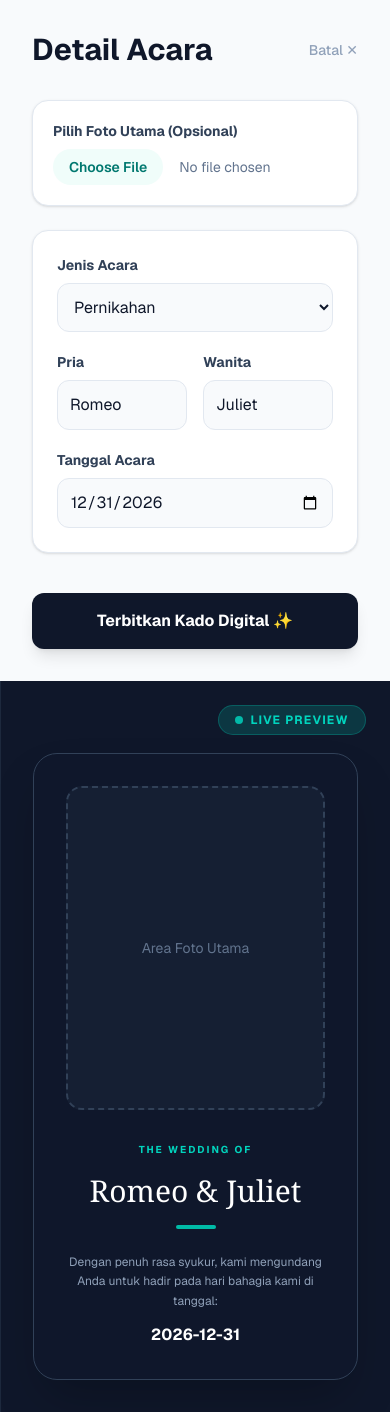
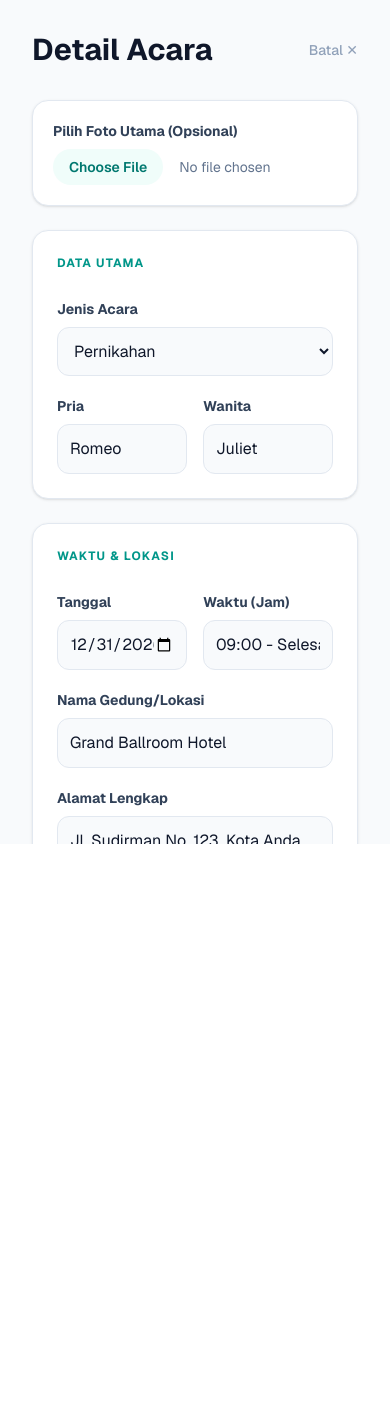
Before and after one commit to sleepy-kid/hari-spesial, a Next.js app: page /buat in a window 390 px wide. After the commit the page ends 844 px from the top, so only its background shows below. Built offline with nearby package versions, Linux system fonts and the light colour scheme.

Commit message:
Update page.js

```diff
--- a/src/app/buat/page.js
+++ b/src/app/buat/page.js
@@ -8,7 +8,7 @@ import { collection, addDoc } from "firebase/firestore";
 export default function BuatUndangan() {
   const router = useRouter();
 
-  // State Form
+  // State Form Utama
   const [jenisAcara, setJenisAcara] = useState("Pernikahan");
   const [mempelaiPria, setMempelaiPria] = useState("Romeo");
   const [mempelaiWanita, setMempelaiWanita] = useState("Juliet");
@@ -16,13 +16,18 @@ export default function BuatUndangan() {
   const [umur, setUmur] = useState("25");
   const [tanggal, setTanggal] = useState("2026-12-31");
 
+  // State Form Tambahan (Baru)
+  const [waktu, setWaktu] = useState("09:00 - Selesai");
+  const [lokasi, setLokasi] = useState("Grand Ballroom Hotel");
+  const [alamat, setAlamat] = useState("Jl. Sudirman No. 123, Kota Anda");
+  const [pesan, setPesan] = useState("Kehadiran dan doa restu Anda adalah kado terindah bagi kami.");
+
   // State Foto
   const [foto, setFoto] = useState(null);
-  const [fotoPreview, setFotoPreview] = useState(""); // Khusus untuk Live Preview
+  const [fotoPreview, setFotoPreview] = useState("");
 
   const [loading, setLoading] = useState(false);
 
-  // Efek untuk membuat preview foto lokal (tanpa upload dulu)
   useEffect(() => {
     if (!foto) {
         setFotoPreview("");
@@ -30,8 +35,7 @@ export default function BuatUndangan() {
     }
     const objectUrl = URL.createObjectURL(foto);
     setFotoPreview(objectUrl);
-
-    return () => URL.revokeObjectURL(objectUrl); // Bersihkan memori
+    return () => URL.revokeObjectURL(objectUrl);
   }, [foto]);
 
   const handleSimpan = async (e) => {
@@ -41,7 +45,6 @@ export default function BuatUndangan() {
     try {
       let fotoUrl = "";
 
-      // JALUR TIKUS: Upload foto ke ImgBB
       if (foto) {
         const formData = new FormData();
         formData.append("image", foto);
@@ -53,7 +56,6 @@ export default function BuatUndangan() {
         });
 
         const dataImg = await res.json();
-
         if (dataImg.success) {
           fotoUrl = dataImg.data.url;
         } else {
@@ -61,10 +63,13 @@ export default function BuatUndangan() {
         }
       }
 
-      // Susun data undangan
       const dataUndangan = {
-        jenisAcara: jenisAcara,
+        jenisAcara,
         tanggalAcara: tanggal,
+        waktuAcara: waktu,
+        namaLokasi: lokasi,
+        alamatLengkap: alamat,
+        pesanPenutup: pesan,
         fotoUtama: fotoUrl,
         dibuatPada: new Date().toISOString()
       };
@@ -77,7 +82,6 @@ export default function BuatUndangan() {
         dataUndangan.umur = umur;
       }
 
-      // Simpan ke Firebase
       const docRef = await addDoc(collection(db, "undangan"), dataUndangan);
       router.push(`/undangan/${docRef.id}`);
 
@@ -94,13 +98,14 @@ export default function BuatUndangan() {
 
       {/* KOLOM KIRI: FORMULIR */}
       <div className="w-full lg:w-1/2 p-8 lg:p-12 overflow-y-auto max-h-screen">
-        <div className="max-w-xl mx-auto">
+        <div className="max-w-xl mx-auto pb-20">
           <div className="flex justify-between items-center mb-8">
             <h1 className="text-3xl font-bold text-[#0f172a]">Detail Acara</h1>
             <Link href="/" className="text-sm text-slate-400 hover:text-teal-500 font-medium transition">Batal ✕</Link>
           </div>
 
           <form onSubmit={handleSimpan} className="flex flex-col gap-6">
+
             {/* INPUT FOTO */}
             <div className="p-5 bg-white shadow-sm border border-slate-200 rounded-2xl">
               <label className="block text-sm font-bold text-slate-700 mb-2">Pilih Foto Utama (Opsional)</label>
@@ -112,7 +117,10 @@ export default function BuatUndangan() {
               />
             </div>
 
+            {/* DATA UTAMA */}
             <div className="p-6 bg-white shadow-sm border border-slate-200 rounded-2xl flex flex-col gap-5">
+              <h2 className="text-xs font-bold tracking-widest text-teal-600 uppercase mb-2">Data Utama</h2>
+
               <div>
                 <label className="block text-sm font-bold text-slate-700 mb-2">Jenis Acara</label>
                 <select value={jenisAcara} onChange={(e) => setJenisAcara(e.target.value)} className="w-full border border-slate-200 p-3 rounded-xl focus:ring-2 focus:ring-teal-500 outline-none bg-slate-50 transition">
@@ -144,11 +152,38 @@ export default function BuatUndangan() {
                   </div>
                 </div>
               )}
+            </div>
 
-              <div>
-                <label className="block text-sm font-bold text-slate-700 mb-2">Tanggal Acara</label>
-                <input type="date" value={tanggal} onChange={(e) => setTanggal(e.target.value)} className="w-full border border-slate-200 p-3 rounded-xl focus:ring-2 focus:ring-teal-500 bg-slate-50 transition" required />
-              </div>
+            {/* WAKTU & LOKASI */}
+            <div className="p-6 bg-white shadow-sm border border-slate-200 rounded-2xl flex flex-col gap-5">
+               <h2 className="text-xs font-bold tracking-widest text-teal-600 uppercase mb-2">Waktu & Lokasi</h2>
+
+               <div className="grid grid-cols-2 gap-4">
+                 <div>
+                   <label className="block text-sm font-bold text-slate-700 mb-2">Tanggal</label>
+                   <input type="date" value={tanggal} onChange={(e) => setTanggal(e.target.value)} className="w-full border border-slate-200 p-3 rounded-xl focus:ring-2 focus:ring-teal-500 bg-slate-50 transition" required />
+                 </div>
+                 <div>
+                   <label className="block text-sm font-bold text-slate-700 mb-2">Waktu (Jam)</label>
+                   <input type="text" value={waktu} onChange={(e) => setWaktu(e.target.value)} placeholder="09:00 - Selesai" className="w-full border border-slate-200 p-3 rounded-xl focus:ring-2 focus:ring-teal-500 bg-slate-50 transition" required />
+                 </div>
+               </div>
+
+               <div>
+                  <label className="block text-sm font-bold text-slate-700 mb-2">Nama Gedung/Lokasi</label>
+                  <input type="text" value={lokasi} onChange={(e) => setLokasi(e.target.value)} placeholder="Grand Ballroom Hotel" className="w-full border border-slate-200 p-3 rounded-xl focus:ring-2 focus:ring-teal-500 bg-slate-50 transition" required />
+               </div>
+
+               <div>
+                  <label className="block text-sm font-bold text-slate-700 mb-2">Alamat Lengkap</label>
+                  <textarea value={alamat} onChange={(e) => setAlamat(e.target.value)} placeholder="Jl. Sudirman No. 123..." className="w-full border border-slate-200 p-3 rounded-xl focus:ring-2 focus:ring-teal-500 bg-slate-50 transition min-h-[80px]" required></textarea>
+               </div>
+            </div>
+
+            {/* PESAN PENUTUP */}
+            <div className="p-6 bg-white shadow-sm border border-slate-200 rounded-2xl">
+               <label className="block text-sm font-bold text-slate-700 mb-2">Pesan Penutup</label>
+               <textarea value={pesan} onChange={(e) => setPesan(e.target.value)} placeholder="Tulis pesan untuk tamu..." className="w-full border border-slate-200 p-3 rounded-xl focus:ring-2 focus:ring-teal-500 bg-slate-50 transition min-h-[100px]" required></textarea>
             </div>
 
             <button type="submit" disabled={loading} className={`mt-4 text-white font-bold py-4 rounded-xl transition-all shadow-lg ${loading ? 'bg-slate-400 cursor-not-allowed' : 'bg-[#0f172a] hover:bg-slate-800 hover:-translate-y-1'}`}>
@@ -158,50 +193,35 @@ export default function BuatUndangan() {
         </div>
       </div>
 
-      {/* KOLOM KANAN: LIVE PREVIEW (MODE DEMO) */}
-      <div className="w-full lg:w-1/2 bg-[#0f172a] p-8 lg:p-12 flex flex-col items-center justify-center relative border-l border-slate-800">
+      {/* KOLOM KANAN: LIVE PREVIEW (TAMPILAN SINGKAT) */}
+      <div className="hidden lg:flex w-full lg:w-1/2 bg-[#0f172a] p-12 flex-col items-center justify-center relative border-l border-slate-800">
          <div className="absolute top-6 right-6 bg-teal-500/20 text-teal-400 border border-teal-500/30 px-4 py-1.5 rounded-full text-xs font-bold tracking-widest uppercase flex items-center gap-2">
             <span className="w-2 h-2 bg-teal-400 rounded-full animate-pulse"></span>
-            Live Preview
+            Live Preview (Sampul)
          </div>
 
-         {/* Simulasi Kotak Kado */}
-         <div className="max-w-sm w-full bg-slate-900 border border-slate-700 p-8 rounded-3xl shadow-2xl relative overflow-hidden text-center mt-10">
-
-            {/* Area Foto Preview */}
-            {fotoPreview && (
+         <div className="max-w-sm w-full bg-slate-900 border border-slate-700 p-8 rounded-3xl shadow-2xl relative overflow-hidden text-center">
+            {fotoPreview ? (
                <div className="w-full aspect-[4/5] overflow-hidden rounded-2xl mb-8 border-4 border-slate-800 shadow-inner bg-slate-800">
-                 <img src={fotoPreview} alt="Preview Foto" className="w-full h-full object-cover" />
+                 <img src={fotoPreview} alt="Preview" className="w-full h-full object-cover" />
                </div>
-            )}
-            {!fotoPreview && (
-               <div className="w-full aspect-[4/5] rounded-2xl mb-8 border-2 border-dashed border-slate-700 bg-slate-800/50 flex items-center justify-center text-slate-500 text-sm">
-                  Area Foto Utama
-               </div>
+            ) : (
+               <div className="w-full aspect-[4/5] rounded-2xl mb-8 border-2 border-dashed border-slate-700 bg-slate-800/50 flex items-center justify-center text-slate-500 text-sm">Area Foto Utama</div>
             )}
 
-            {/* Area Teks Preview */}
             {jenisAcara === "Ulang Tahun" ? (
                <>
-                 <h2 className="text-sm font-bold text-teal-400 mb-2 uppercase tracking-widest">Selamat Ulang Tahun</h2>
                  <h1 className="text-3xl font-extrabold text-white mb-4 truncate">{namaUltah || "Nama"}</h1>
-                 <div className="w-10 h-1 bg-teal-500 mx-auto rounded-full mb-6"></div>
-                 <p className="text-slate-400 leading-relaxed text-xs">
-                   Selamat bertambah usia yang ke-<span className="font-bold text-white">{umur || "..."}</span>. <br/>
-                   Di hari spesial pada <span className="font-bold text-white">{tanggal || "..."}</span> ini, kami mendoakan kebaikan selalu menyertaimu.
-                 </p>
+                 <p className="text-teal-400 text-xs font-bold tracking-widest uppercase mb-4">Usia Ke-{umur || "..."}</p>
                </>
             ) : (
                <>
-                 <p className="text-teal-400 tracking-[0.2em] text-[10px] font-bold mb-4 uppercase">The Wedding Of</p>
                  <h1 className="text-3xl font-serif text-white mb-4 truncate">{mempelaiPria || "Pria"} & {mempelaiWanita || "Wanita"}</h1>
-                 <div className="w-10 h-1 bg-teal-500 mx-auto rounded-full mb-6"></div>
-                 <p className="text-slate-400 leading-relaxed text-xs">
-                   Dengan penuh rasa syukur, kami mengundang Anda untuk hadir pada hari bahagia kami di tanggal:<br/>
-                   <span className="font-bold text-white text-base mt-3 block">{tanggal || "..."}</span>
-                 </p>
+                 <p className="text-teal-400 text-xs font-bold tracking-widest uppercase mb-4">The Wedding</p>
                </>
             )}
+
+            <div className="bg-slate-800 text-slate-300 text-xs py-2 rounded-lg mt-4">{tanggal || "Tanggal"} • {lokasi || "Lokasi"}</div>
          </div>
       </div>
 
```
